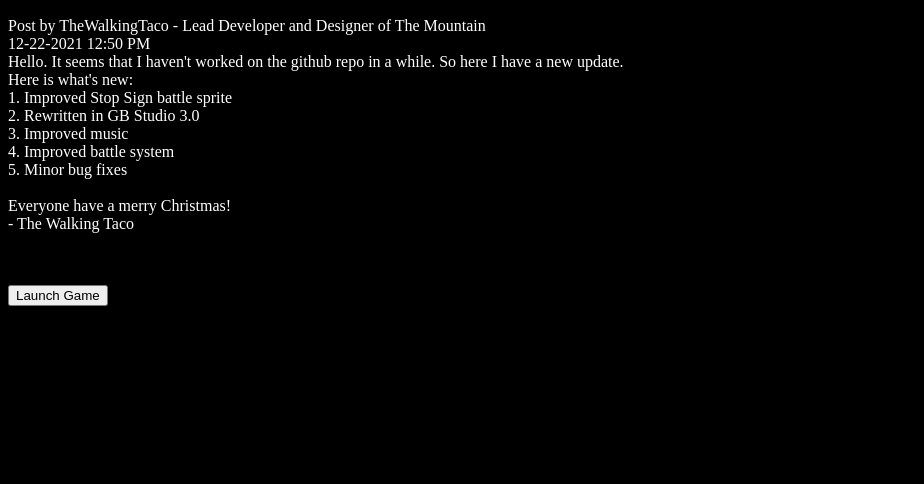
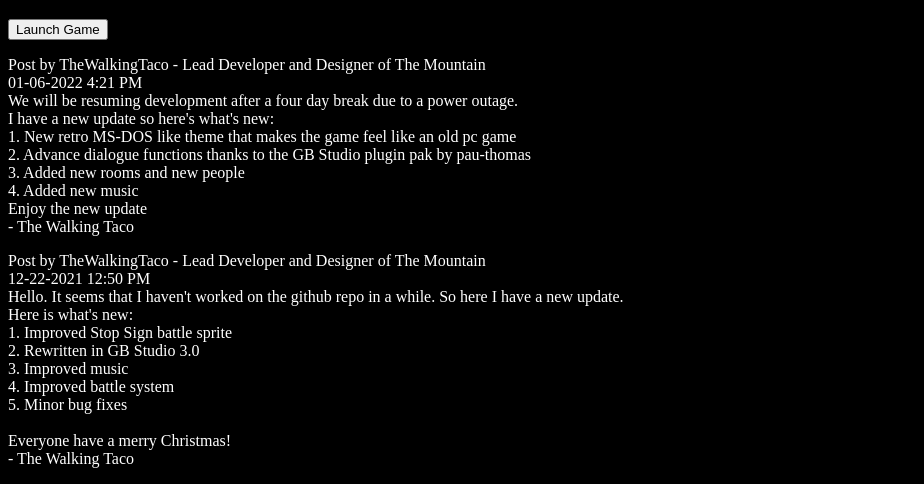
Before and after one commit to TheWa1kingTac0/dev, a plain HTML site: page index.html in a window 1280 px wide. Shown: the part 357-841 px from the top of the page, without its empty margins (0-924 px from the left). Before the commit the page ends 800 px from the top, so only its background shows below. Drawn offline with Linux system fonts and the light colour scheme.

Commit message:
Update index.html

```diff
--- a/index.html
+++ b/index.html
@@ -14,8 +14,11 @@
   <p style="color:white;">Welcome the The Mountain Dev Branch</p>
   <p style="color:white;">Check out the game on itch.io!</p>
   <iframe frameborder="0" src="https://itch.io/embed/1095972?bg_color=9C94FF&amp;fg_color=FFFFFF&amp;link_color=422919&amp;border_color=9088da" width="552" height="167"><a href="https://thewalkingtaco.itch.io/the-mountain">The Mountain by thewalkingtaco</a></iframe>
-  <p style="color:white;">Post by TheWalkingTaco - Lead Developer and Designer of The Mountain<br>12-22-2021 12:50 PM<br>Hello. It seems that I haven't worked on the github repo in a while. So here I have a new update.<br>Here is what's new:<br>1. Improved Stop Sign battle sprite<br>2. Rewritten in GB Studio 3.0<br>3. Improved music<br>4. Improved battle system<br>5. Minor bug fixes<br><br>Everyone have a merry Christmas!<br>- The Walking Taco<br></p>
+
   <br><br>
   <button onclick="launchGame()">Launch Game</button>
+  <p style="color:white;">Post by TheWalkingTaco - Lead Developer and Designer of The Mountain<br>01-06-2022 4:21 PM<br>We will be resuming development after a four day break due to a power outage.<br>I have a new update so here's what's new:<br>1. New retro MS-DOS like theme that makes the game feel like an old pc game<br>2. Advance dialogue functions thanks to the GB Studio plugin pak by pau-thomas<br>3. Added new rooms and new people<br>4. Added new music<br>Enjoy the new update<br>- The Walking Taco<br></p>
+  <p style="color:white;">Post by TheWalkingTaco - Lead Developer and Designer of The Mountain<br>12-22-2021 12:50 PM<br>Hello. It seems that I haven't worked on the github repo in a while. So here I have a new update.<br>Here is what's new:<br>1. Improved Stop Sign battle sprite<br>2. Rewritten in GB Studio 3.0<br>3. Improved music<br>4. Improved battle system<br>5. Minor bug fixes<br><br>Everyone have a merry Christmas!<br>- The Walking Taco<br></p>
+
   </body>
 </html>
```
